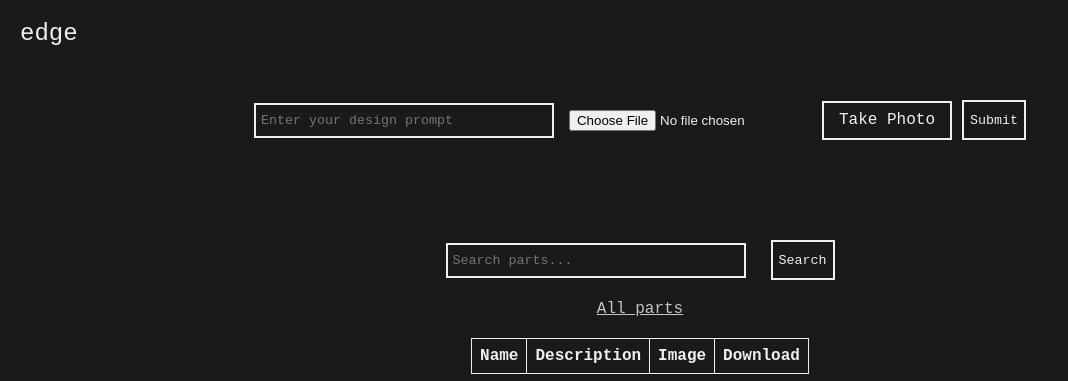
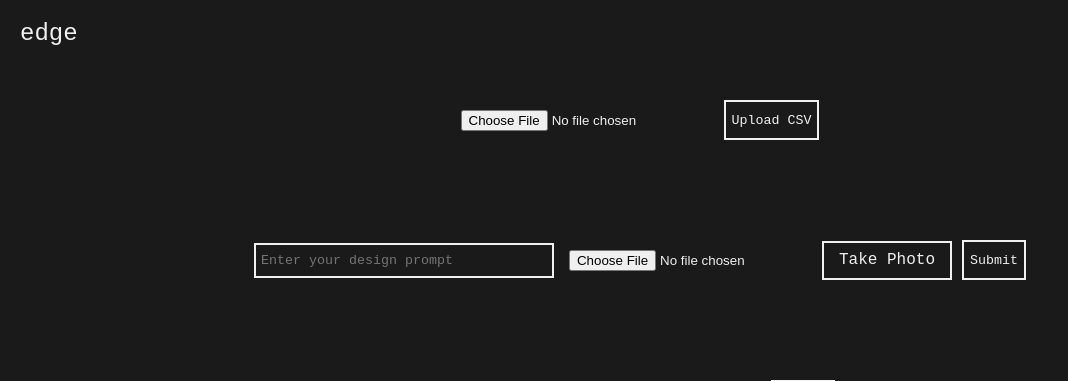
Before and after one commit to lagerros/edge_manufacturing_2, a Flask app: page / in a window 1280 px wide. Shown: the top 381 px of the page, without its empty margins (0-1068 px from the left). Run offline with Flask 3, Linux system fonts and the light colour scheme; data comes from the database, SQL or seed files in the repository; lists and menus that the app fills with data are empty.

Commit message:
upload csv

```diff
--- a/main.py
+++ b/main.py
@@ -6,6 +6,7 @@ import re
 import random
 from config import ProductionConfig  # Or whichever config you want to use
 from models import Part
+import pandas as pd
 
 
 from kittycad.api.ai import create_text_to_cad, get_text_to_cad_model_for_user
@@ -19,7 +20,7 @@ from whoosh.index import create_in, open_dir
 from whoosh.qparser import FuzzyTermPlugin, WildcardPlugin, PhrasePlugin, PrefixPlugin, MultifieldParser, OrGroup
 
 from extensions import db
-from database import createPart
+from database import createPart, createOrUpdatePart
 
 # Create our client.
 token = os.environ["KITTYCAD_API_TOKEN"]
@@ -158,3 +159,18 @@ def search():
 
 
 app.run(host='0.0.0.0', port=8080)
+
+@app.route('/upload_csv', methods=['POST'])
+def upload_csv():
+    if 'csv_file' not in request.files:
+        return jsonify({'error': 'No file part'}), 400
+    file = request.files['csv_file']
+    if file.filename == '':
+        return jsonify({'error': 'No selected file'}), 400
+    if file and file.filename.endswith('.csv'):
+        df = pd.read_csv(file)
+        for _, row in df.iterrows():
+            createOrUpdatePart(row['name'], row['description'], row['img_filename'], row['stl_filename'])
+        return jsonify({'message': 'CSV processed successfully'}), 200
+    else:
+        return jsonify({'error': 'Invalid file format'}), 400
--- a/templates/index.html
+++ b/templates/index.html
@@ -376,6 +376,10 @@
 <body>
 
     <div id="company-name">edge</div>
+        <form action="/upload_csv" method="post" enctype="multipart/form-data">
+            <input type="file" name="csv_file" accept=".csv">
+            <button type="submit">Upload CSV</button>
+        </form>
       <form action="/submit" method="post">
           <input type="text" name="prompt" placeholder="Enter your design prompt">
           <input type="file" accept="image/*" id="imageInput" name="image" capture="capture" />
```
Also changed, not shown: database.py (+7 -0 lines).
